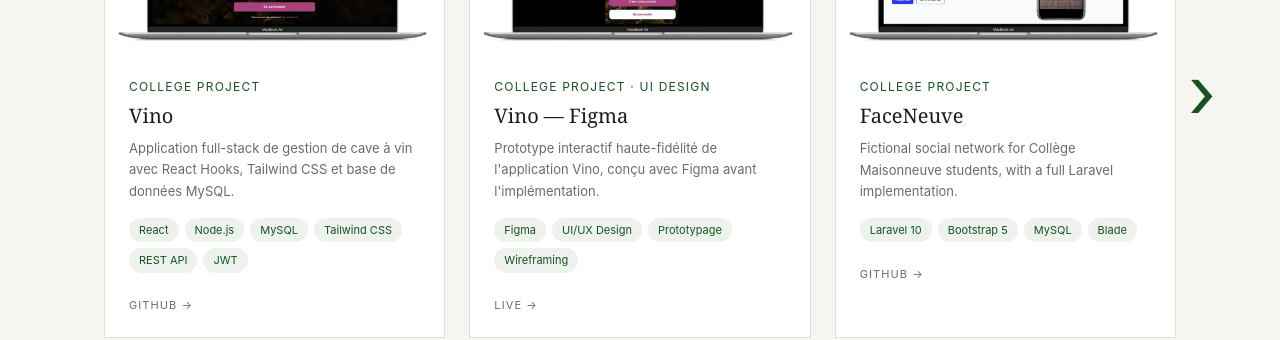
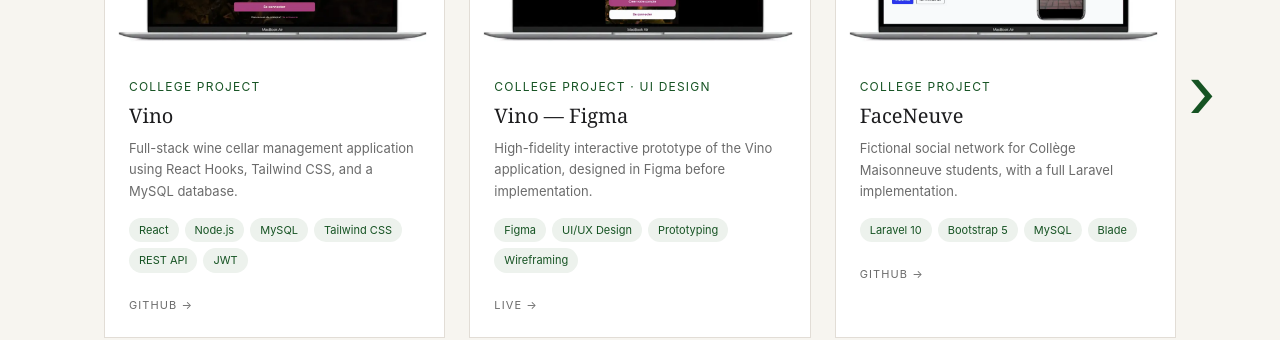
Before and after one commit to Daniloncc/Danilo, a React (Vite) app: page / in a window 1280 px wide. Shown: the part 1340-1680 px from the top of the page. Built offline with nearby package versions, Linux system fonts and the light colour scheme.

Commit message:
Changer contenu qui etait en francais

```diff
--- a/src/data/projects.js
+++ b/src/data/projects.js
@@ -1,4 +1,3 @@
-// src/data/projects.js
 export const projects = [
   {
     id: 1,
@@ -6,7 +5,7 @@
     type: "College Project",
     title: "Vino",
     description:
-      "Application full-stack de gestion de cave à vin avec React Hooks, Tailwind CSS et base de données MySQL.",
+      "Full-stack wine cellar management application using React Hooks, Tailwind CSS, and a MySQL database.",
     tech: ["React", "Node.js", "MySQL", "Tailwind CSS", "REST API", "JWT"],
     github: "https://github.com/Daniloncc/Vino",
     live: null,
@@ -18,8 +17,8 @@
     type: "College Project · UI Design",
     title: "Vino — Figma",
     description:
-      "Prototype interactif haute-fidélité de l'application Vino, conçu avec Figma avant l'implémentation.",
-    tech: ["Figma", "UI/UX Design", "Prototypage", "Wireframing"],
+      "High-fidelity interactive prototype of the Vino application, designed in Figma before implementation.",
+    tech: ["Figma", "UI/UX Design", "Prototyping", "Wireframing"],
     github: null,
     live: "https://www.figma.com/proto/8XfH4DnfRe7QaXz8RL2TEw/Untitled?node-id=1-1903&t=u1ojxiFYgOSVCbc0-1",
     image: "/images/macbook_vino_figma.webp",
@@ -42,7 +41,7 @@
     type: "College Project",
     title: "Stampee",
     description:
-      "Plateforme d'enchères de timbres rares avec CRUD complet en PHP, architecture MVC custom et Twig.",
+      "Rare stamp auction platform with full CRUD in PHP, custom MVC architecture, and Twig.",
     tech: ["PHP", "MVC", "Twig", "MySQL", "JavaScript"],
     github: "https://github.com/Daniloncc/Stampee",
     live: null,
@@ -54,7 +53,7 @@
   //   type: "College Project",
   //   title: "Todo List",
   //   description:
-  //     "Application de gestion de tâches avec authentification et CRUD complet par utilisateur.",
+  //     "Task management application with authentication and full user-specific CRUD.",
   //   tech: ["Laravel", "PHP", "MySQL", "Bootstrap", "Blade"],
   //   github: "https://github.com/Daniloncc/Todo_list",
   //   live: null,
@@ -66,7 +65,7 @@
     type: "College Project",
     title: "Plant Store",
     description:
-      "Vanilla JavaScript plant store with dynamic catalogue, shopping cart and order management.",
+      "Vanilla JavaScript plant store with dynamic catalogue, shopping cart, and order management.",
     tech: ["JavaScript", "HTML5", "CSS3"],
     github: "https://github.com/Daniloncc/Premier_Projet_JS_Magasin_Plantes",
     live: "https://plantesjs.netlify.app/index.html",
```
